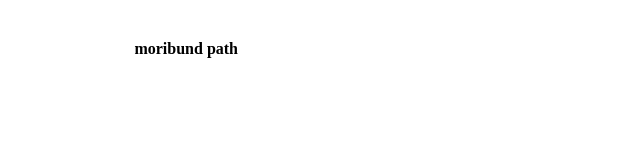
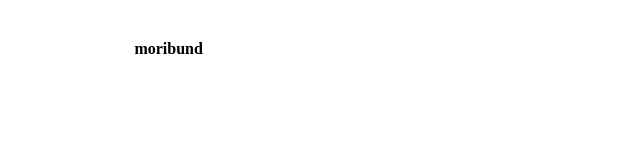
Before and after one commit to moribunds/moribunds.github.io, a plain HTML site: page index.html in a window 1280 px wide. Shown: the full height of the page, 0-640 px from the left. Drawn offline with Linux system fonts and the light colour scheme.

Commit message:
Update index.html

```diff
--- a/index.html
+++ b/index.html
@@ -5,7 +5,7 @@
 </head>
 <body>
     <div class="page">
-        <p style="font-weight: bold">moribund path</p>
+        <p style="font-weight: bold">moribund</p>
     </div>
 </body>
 </html>
```
